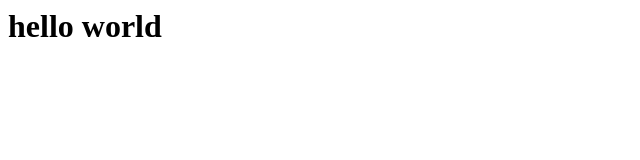
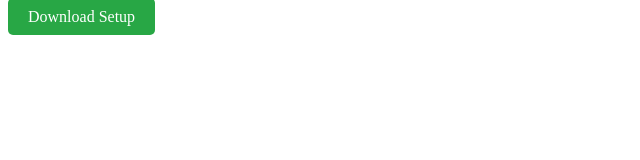
Before and after one commit to raj-kumar-pati/myFirstwindowApp, a plain HTML site: page index.html in a window 1280 px wide. Shown: the whole page, without its empty margins (0-640 px from the left). Drawn offline with Linux system fonts and the light colour scheme.

Commit message:
Update index.html

```diff
--- a/index.html
+++ b/index.html
@@ -1 +1,26 @@
-<h1>hello world</h1>
+<!DOCTYPE html>
+<html lang="en">
+<head>
+  <meta charset="UTF-8">
+  <title>Download Button</title>
+  <style>
+    .download-btn {
+      padding: 10px 20px;
+      background-color: #28a745;
+      color: white;
+      text-decoration: none;
+      border-radius: 5px;
+      font-size: 16px;
+    }
+
+    .download-btn:hover {
+      background-color: #218838;
+    }
+  </style>
+</head>
+<body>
+
+  <a href="files/setup.exe" download class="download-btn">Download Setup</a>
+
+</body>
+</html>
```
